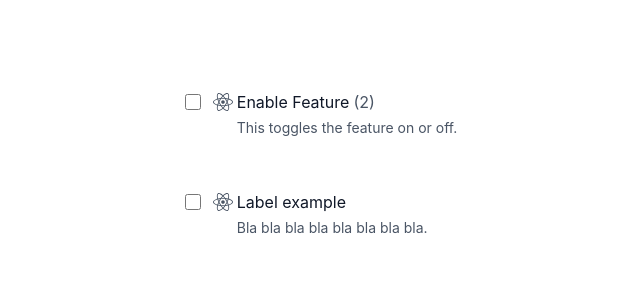
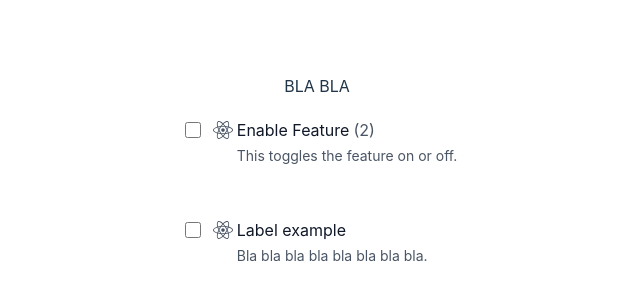
Before and after one commit to tidy-dev-team/Kido-DS, a React (Vite) app in the folder kido-ds/: page / in a window 1280 px wide. Shown: the part 238-538 px from the top of the page, without its empty margins (323-963 px from the left). Built offline with nearby package versions, Linux system fonts and the light colour scheme.

Commit message:
Update App.tsx

```diff
--- a/kido-ds/src/App.tsx
+++ b/kido-ds/src/App.tsx
@@ -20,6 +20,7 @@ function App() {
 
   return (
     <>
+    <div className='backdrop-blur-md bg-white/30 p-4'>BLA BLA</div>
       <Checkbox
         type={checkboxType1}
         onChange={handleCheckboxChange1}
```
